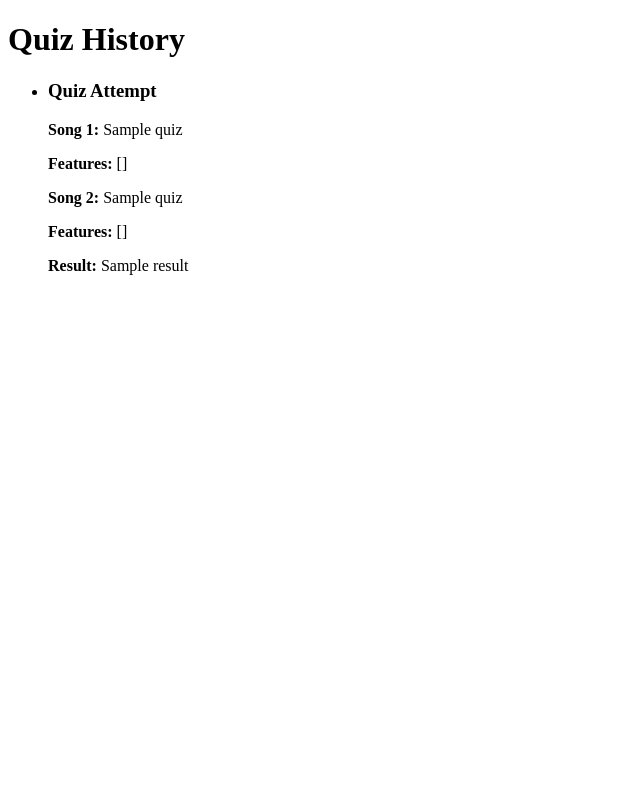
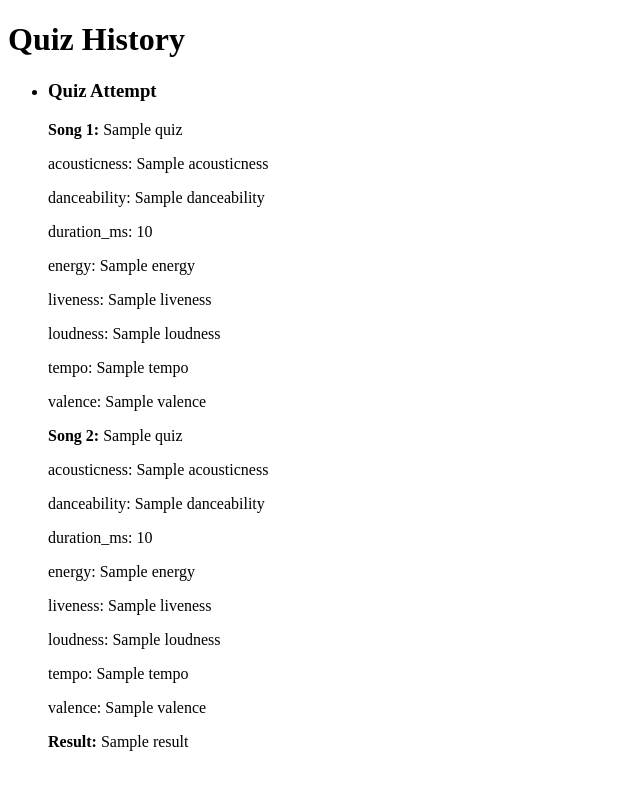
Before and after one commit to software-students-fall2023/5-final-project-fivepeat, a Flask app: template templates/history.html in a window 1280 px wide. Shown: the whole page, without its empty margins (0-640 px from the left). Run offline with Flask 3, Linux system fonts and the light colour scheme; the template is opened without the code that fills it: most values are stand-ins (such as "Sample title", 1, 10 or a date in 2020).

Commit message:
listed relevant audio features

```diff
--- a/templates/history.html
+++ b/templates/history.html
@@ -11,11 +11,15 @@
                 <h3>Quiz Attempt</h3>
                 <div>
                     <strong>Song 1:</strong> {{ quiz['Song 1 Name'] }}
-                    <p><strong>Features:</strong> {{ quiz['Song 1 Features'] | tojson }}</p>
+                    {% for feature_key in ['acousticness', 'danceability', 'duration_ms', 'energy', 'liveness', 'loudness', 'tempo', 'valence'] %}
+                    <p>{{ feature_key }}: {{ quiz['Song 1 Features'][feature_key] }}</p>
+                    {% endfor %}
                 </div>
                 <div>
                     <strong>Song 2:</strong> {{ quiz['Song 2 Name'] }}
-                    <p><strong>Features:</strong> {{ quiz['Song 2 Features'] | tojson }}</p>
+                    {% for feature_key in ['acousticness', 'danceability', 'duration_ms', 'energy', 'liveness', 'loudness', 'tempo', 'valence'] %}
+                    <p>{{ feature_key }}: {{ quiz['Song 2 Features'][feature_key] }}</p>
+                    {% endfor %}
                 </div>
                 <div><strong>Result:</strong> {{ quiz['Result'] }}</div>
             </li>
```
